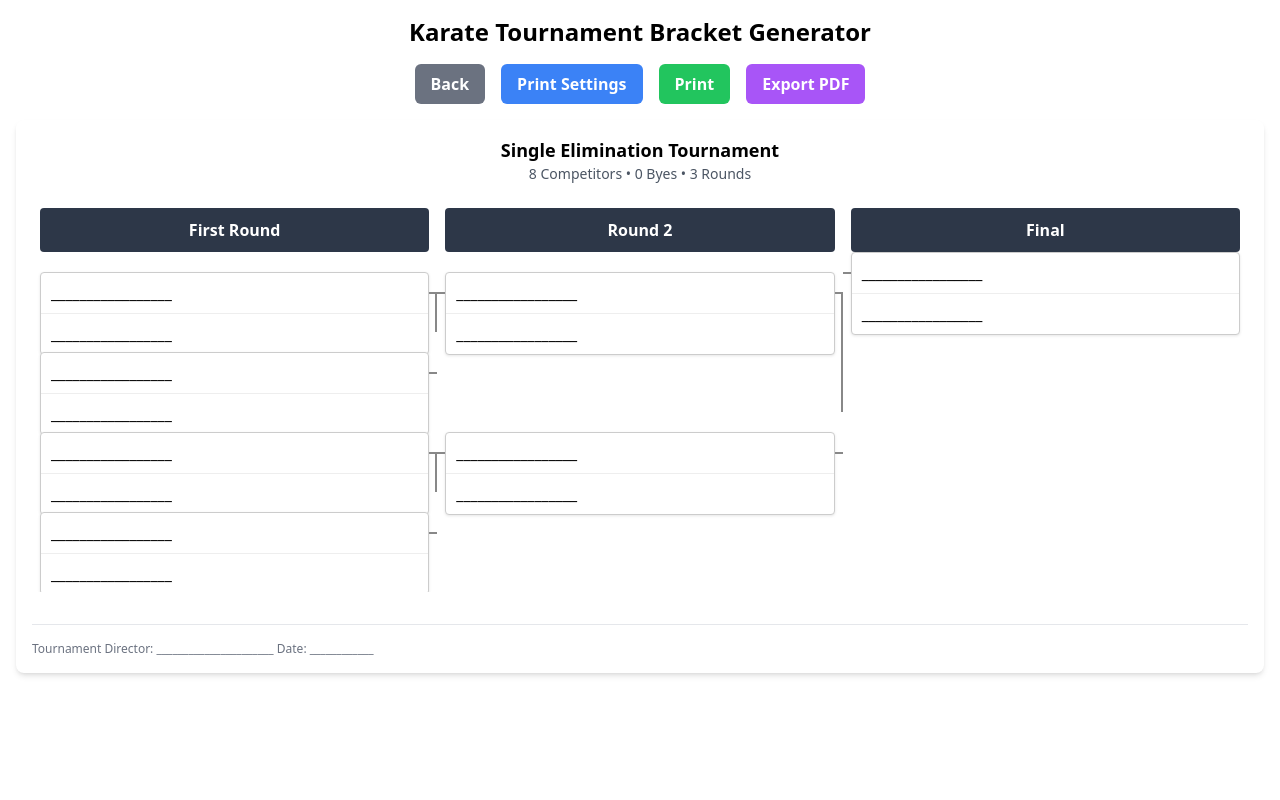
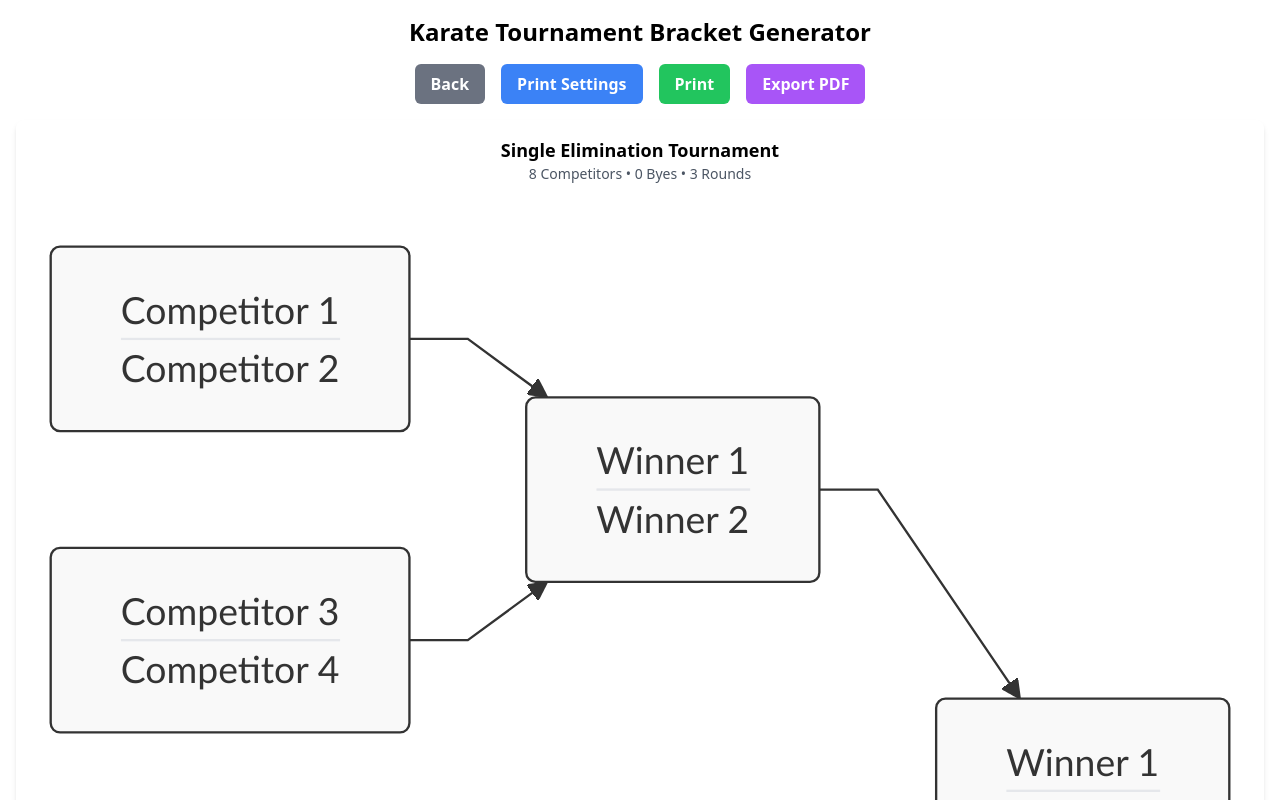
Before and after one commit to drehelm/karate-tournament-bracket, a React (Create React App) app: page / in a window 1280 px wide. Both pictures are taken after a click on the button "Generate Bracket". Shown: the top 800 px of the page. Built offline with nearby package versions, Linux system fonts and the light colour scheme.

Commit message:
Implemented Mermaid-based tournament bracket with left-to-right flow and 90-degree connecting lines

```diff
--- a/src/App.jsx
+++ b/src/App.jsx
@@ -1,9 +1,10 @@
-import React, { useState, useRef } from 'react';
+import React, { useState, useRef, useEffect } from 'react';
 import { Card } from "./components/ui/card";
 import { Button } from "./components/ui/button";
 import { Dialog, DialogContent, DialogTitle } from "./components/ui/dialog";
 import html2canvas from 'html2canvas';
 import { jsPDF } from 'jspdf';
+import mermaid from 'mermaid';
 
 export default function KarateTournamentBracket() {
   const [competitorCount, setCompetitorCount] = useState(8);
@@ -13,6 +14,30 @@ export default function KarateTournamentBracket() {
   const [paperSize, setPaperSize] = useState('letter'); // 'letter' or 'a4'
   const [bracketOrientation, setBracketOrientation] = useState('landscape'); // 'portrait' or 'landscape'
   const bracketRef = useRef(null);
+  const mermaidRef = useRef(null);
+
+  // Initialize mermaid when component mounts
+  useEffect(() => {
+    mermaid.initialize({
+      startOnLoad: true,
+      theme: 'default',
+      flowchart: {
+        useMaxWidth: false,
+        htmlLabels: true,
+        curve: 'linear', // Use straight lines
+      },
+      securityLevel: 'loose',
+    });
+  }, []);
+
+  // Render mermaid diagram when bracket is generated
+  useEffect(() => {
+    if (bracketGenerated && mermaidRef.current) {
+      const mermaidDiagram = generateMermaidDiagram();
+      mermaidRef.current.innerHTML = mermaidDiagram;
+      mermaid.init(undefined, mermaidRef.current);
+    }
+  }, [bracketGenerated, competitorCount]);
 
   // Calculate the total slots needed (next power of 2)
   const calculateTotalSlots = (count) => {
@@ -55,6 +80,49 @@ export default function KarateTournamentBracket() {
     }
 
     return { rounds, totalSlots, matches };
+  };
+
+  // Generate Mermaid diagram syntax for tournament bracket
+  const generateMermaidDiagram = () => {
+    const { rounds, totalSlots, matches } = generateBracket();
+    let diagram = 'graph LR\n';
+
+    // Define a function to generate a unique ID for each match
+    const matchId = (round, match) => `R${round}M${match}`;
+
+    // Define style for matches
+    diagram += 'classDef match fill:#f9f9f9,stroke:#333,stroke-width:1px,rx:4px,ry:4px\n';
+    diagram += 'classDef bye fill:#f0f0f0,stroke:#999,stroke-width:1px,rx:4px,ry:4px,font-style:italic\n';
+
+    // First round - initial matches
+    for (let i = 0; i < totalSlots / 2; i++) {
+      const hasBye = matches[i]?.hasBye;
+      if (hasBye) {
+        diagram += `${matchId(0, i)}["BYE"]\n`;
+        diagram += `${matchId(0, i)}:::bye\n`;
+      } else {
+        diagram += `${matchId(0, i)}["Competitor ${i*2+1}<hr/>Competitor ${i*2+2}"]\n`;
+        diagram += `${matchId(0, i)}:::match\n`;
+      }
+    }
+
+    // Generate subsequent rounds
+    for (let r = 1; r < rounds; r++) {
+      const matchesInRound = totalSlots / Math.pow(2, r + 1);
+
+      for (let m = 0; m < matchesInRound; m++) {
+        // Create match box for this round
+        diagram += `${matchId(r, m)}["Winner ${m*2+1}<hr/>Winner ${m*2+2}"]\n`;
+        diagram += `${matchId(r, m)}:::match\n`;
+
+        // Connect to previous round matches
+        diagram += `${matchId(r-1, m*2)} --> ${matchId(r, m)}\n`;
+        diagram += `${matchId(r-1, m*2+1)} --> ${matchId(r, m)}\n`;
+      }
+    }
+
+    // Set orientation to left-to-right and use straight lines with 90-degree angles
+    return diagram;
   };
 
   // Print bracket
@@ -205,15 +273,36 @@ export default function KarateTournamentBracket() {
             </Button>
           </div>
 
-          {/* Tournament Bracket Display */}
+          {/* Tournament Bracket Display using Mermaid */}
           <div
             ref={bracketRef}
             className="bg-white rounded-lg shadow-md print:shadow-none p-4 overflow-auto"
           >
-            <BracketDisplay
-              competitorCount={competitorCount}
-              bracketData={generateBracket()}
-            />
+            <div className="mb-6 text-center">
+              <h2 className="text-lg font-bold">Single Elimination Tournament</h2>
+              <p className="text-sm text-gray-600 print:text-gray-800 mb-4">
+                {competitorCount} Competitors • {calculateTotalSlots(competitorCount) - competitorCount} Byes • {calculateRounds(calculateTotalSlots(competitorCount))} Rounds
+              </p>
+            </div>
+
+            {/* Mermaid diagram container */}
+            <div
+              ref={mermaidRef}
+              className="mermaid tournament-bracket"
+              style={{
+                width: '100%',
+                minHeight: '300px',
+                overflowX: 'auto'
+              }}
+            >
+              {/* Mermaid diagram will be rendered here */}
+            </div>
+
+            <div className="mt-8 border-t pt-4">
+              <p className="text-xs text-gray-500 print:text-gray-700">
+                Tournament Director: ______________________ Date: ____________
+              </p>
+            </div>
           </div>
         </div>
       )}
@@ -294,14 +383,6 @@ export default function KarateTournamentBracket() {
               <Button
                 onClick={() => {
                   setShowSettings(false);
-                  if (bracketGenerated) {
-                    // Apply settings immediately if the bracket is generated
-                    setTimeout(() => {
-                      if (document.querySelector('.tournament-bracket')) {
-                        document.querySelector('.tournament-bracket').style.pageBreakInside = 'avoid';
-                      }
-                    }, 100);
-                  }
                 }}
                 className="bg-blue-500 text-white"
               >
@@ -314,214 +395,3 @@ export default function KarateTournamentBracket() {
     </div>
   );
 }
-
-function BracketDisplay({ competitorCount, bracketData }) {
-  const { rounds, totalSlots, matches } = bracketData;
-
-  return (
-    <div className="w-full">
-      <div className="mb-6 text-center">
-        <h2 className="text-lg font-bold">Single Elimination Tournament</h2>
-        <p className="text-sm text-gray-600 print:text-gray-800 mb-4">
-          {competitorCount} Competitors • {totalSlots - competitorCount} Byes • {rounds} Rounds
-        </p>
-      </div>
-
-      <style>{`
-        .tournament-bracket {
-          display: flex;
-          width: 100%;
-          overflow-x: auto;
-        }
-
-        .round {
-          display: flex;
-          flex-direction: column;
-          flex: 1;
-          min-width: 180px;
-          margin: 0 8px;
-        }
-
-        .round-title {
-          text-align: center;
-          font-weight: 600;
-          padding: 10px;
-          margin-bottom: 20px;
-          background-color: #2d3748;
-          color: white;
-          border-radius: 4px;
-        }
-
-        .matches {
-          position: relative;
-          height: 100%;
-        }
-
-        .match {
-          position: absolute;
-          width: 100%;
-        }
-
-        .match-box {
-          border: 1px solid #ccc;
-          border-radius: 4px;
-          overflow: hidden;
-          background-color: white;
-          box-shadow: 0 1px 3px rgba(0,0,0,0.1);
-          width: 100%;
-        }
-
-        .competitor {
-          padding: 8px 10px;
-          min-height: 40px;
-          display: flex;
-          align-items: center;
-          border-bottom: 1px solid #eee;
-        }
-
-        .competitor:last-child {
-          border-bottom: none;
-        }
-
-        .connector {
-          position: absolute;
-          background-color: #888;
-        }
-
-        .connector-horizontal {
-          height: 2px;
-        }
-
-        .connector-vertical {
-          width: 2px;
-        }
-
-        @media (max-width: 640px) {
-          .round {
-            min-width: 120px;
-          }
-
-          .competitor {
-            font-size: 12px;
-            padding: 6px 8px;
-            min-height: 30px;
-          }
-        }
-      `}</style>
-
-      <div className="tournament-bracket">
-        {/* Calculate total bracket height based on first round matches */}
-        {(() => {
-          // Base unit for match height + spacing
-          const matchHeight = 80;
-          // Total height needed for the bracket (based on first round)
-          const totalHeight = totalSlots / 2 * matchHeight;
-
-          return (
-            Array.from({ length: rounds }, (_, roundIndex) => {
-              const matchesInRound = totalSlots / Math.pow(2, roundIndex + 1);
-              const matchSpacing = Math.pow(2, roundIndex) * matchHeight;
-
-              return (
-                <div className="round" key={`round-${roundIndex}`}>
-                  <div className="round-title">
-                    {roundIndex === 0 ? "First Round" :
-                     roundIndex === rounds - 1 ? "Final" :
-                     `Round ${roundIndex + 1}`}
-                  </div>
-
-                  <div className="matches" style={{ height: `${totalHeight}px` }}>
-                    {Array.from({ length: matchesInRound }, (_, matchIndex) => {
-                      const hasBye = roundIndex === 0 && matches[matchIndex]?.hasBye;
-
-                      // Calculate vertical position of match
-                      let verticalPosition;
-
-                      if (roundIndex === 0) {
-                        // First round matches have fixed spacing
-                        verticalPosition = matchIndex * matchHeight;
-                      } else {
-                        // For subsequent rounds, calculate position to center between parent matches
-                        const parentIndex1 = matchIndex * 2;
-                        const parentIndex2 = matchIndex * 2 + 1;
-                        const parentPosition1 = parentIndex1 * (matchHeight / Math.pow(2, roundIndex - 1));
-                        const parentPosition2 = parentIndex2 * (matchHeight / Math.pow(2, roundIndex - 1));
-
-                        // Center between the two parent matches
-                        verticalPosition = (parentPosition1 + parentPosition2) / 2 - 40;
-                      }
-
-                      return (
-                        <div
-                          className="match"
-                          key={`match-${roundIndex}-${matchIndex}`}
-                          style={{
-                            top: `${verticalPosition}px`
-                          }}
-                        >
-                          <div className="match-box">
-                            <div className="competitor">
-                              {hasBye ? "BYE" : "_________________"}
-                            </div>
-                            <div className="competitor">
-                              {"_________________"}
-                            </div>
-                          </div>
-
-                          {/* Connector to next round (except for final round) */}
-                          {roundIndex < rounds - 1 && (
-                            <div
-                              className="connector connector-horizontal"
-                              style={{
-                                position: 'absolute',
-                                right: '-8px',
-                                width: '8px',
-                                top: '20px'
-                              }}
-                            ></div>
-                          )}
-
-                          {/* Vertical connector to join matches (if not in the last match of a pair) */}
-                          {roundIndex < rounds - 1 && matchIndex % 2 === 0 && (
-                            <div
-                              className="connector connector-vertical"
-                              style={{
-                                position: 'absolute',
-                                right: '-8px',
-                                top: '20px',
-                                height: `${matchSpacing - 40}px` // Height to connect to the next match
-                              }}
-                            ></div>
-                          )}
-
-                          {/* Horizontal connector from the previous round */}
-                          {roundIndex > 0 && (
-                            <div
-                              className="connector connector-horizontal"
-                              style={{
-                                position: 'absolute',
-                                left: '-8px',
-                                width: '8px',
-                                top: '20px'
-                              }}
-                            ></div>
-                          )}
-                        </div>
-                      );
-                    })}
-                  </div>
-                </div>
-              );
-            })
-          );
-        })()}
-      </div>
-
-      <div className="mt-8 border-t pt-4">
-        <p className="text-xs text-gray-500 print:text-gray-700">
-          Tournament Director: ______________________ Date: ____________
-        </p>
-      </div>
-    </div>
-  );
-}
--- a/src/index.jsx
+++ b/src/index.jsx
@@ -2,6 +2,7 @@ import React from 'react';
 import ReactDOM from 'react-dom/client';
 import './index.css';
 import './output.css';
+import './mermaid-styles.css';
 import App from './App';
 
 const root = ReactDOM.createRoot(document.getElementById('root'));
--- /dev/null
+++ b/src/mermaid-styles.css
@@ -0,0 +1,103 @@
+/* Custom styles for Mermaid diagrams */
+
+.mermaid {
+  font-family: 'Arial', sans-serif;
+}
+
+/* Increase diagram size and improve readability */
+.mermaid .node rect,
+.mermaid .node circle,
+.mermaid .node ellipse,
+.mermaid .node polygon,
+.mermaid .node path {
+  fill: #ffffff;
+  stroke: #333333;
+  stroke-width: 1px;
+}
+
+/* Style for matches */
+.mermaid .node.match rect {
+  fill: #f8f9fa;
+  stroke: #495057;
+  stroke-width: 1px;
+  rx: 4px;
+  ry: 4px;
+}
+
+/* Style for bye matches */
+.mermaid .node.bye rect {
+  fill: #f0f0f0;
+  stroke: #868e96;
+  stroke-dasharray: 3, 3;
+  stroke-width: 1px;
+  rx: 4px;
+  ry: 4px;
+}
+
+/* Style for edges (connecting lines) */
+.mermaid .edgePath .path {
+  stroke: #495057;
+  stroke-width: 1.5px;
+  fill: none;
+}
+
+/* Style for edge markers (arrowheads) */
+.mermaid .edgePath marker {
+  fill: #495057;
+}
+
+/* Improve text readability */
+.mermaid .node text {
+  font-size: 12px;
+  font-family: 'Arial', sans-serif;
+  fill: #212529;
+}
+
+/* Style for round labels */
+.mermaid .node.round-label rect {
+  fill: #343a40;
+  stroke: none;
+  rx: 4px;
+  ry: 4px;
+}
+
+.mermaid .node.round-label text {
+  fill: #ffffff;
+  font-weight: bold;
+}
+
+/* For print media - ensure everything is visible */
+@media print {
+  .mermaid {
+    max-width: 100%;
+    page-break-inside: avoid;
+  }
+
+  .mermaid .node rect,
+  .mermaid .node circle,
+  .mermaid .node ellipse,
+  .mermaid .node polygon,
+  .mermaid .node path {
+    stroke: #000000;
+  }
+
+  .mermaid .edgePath .path {
+    stroke: #000000;
+    stroke-width: 1px;
+  }
+}
+
+/* Mermaid diagram container */
+.tournament-bracket {
+  width: 100%;
+  overflow-x: auto;
+  padding: 20px 0;
+  border-radius: 8px;
+  background-color: #ffffff;
+}
+
+/* Ensure the diagram fills available width */
+.mermaid svg {
+  min-width: 100%;
+  height: auto;
+}
```
